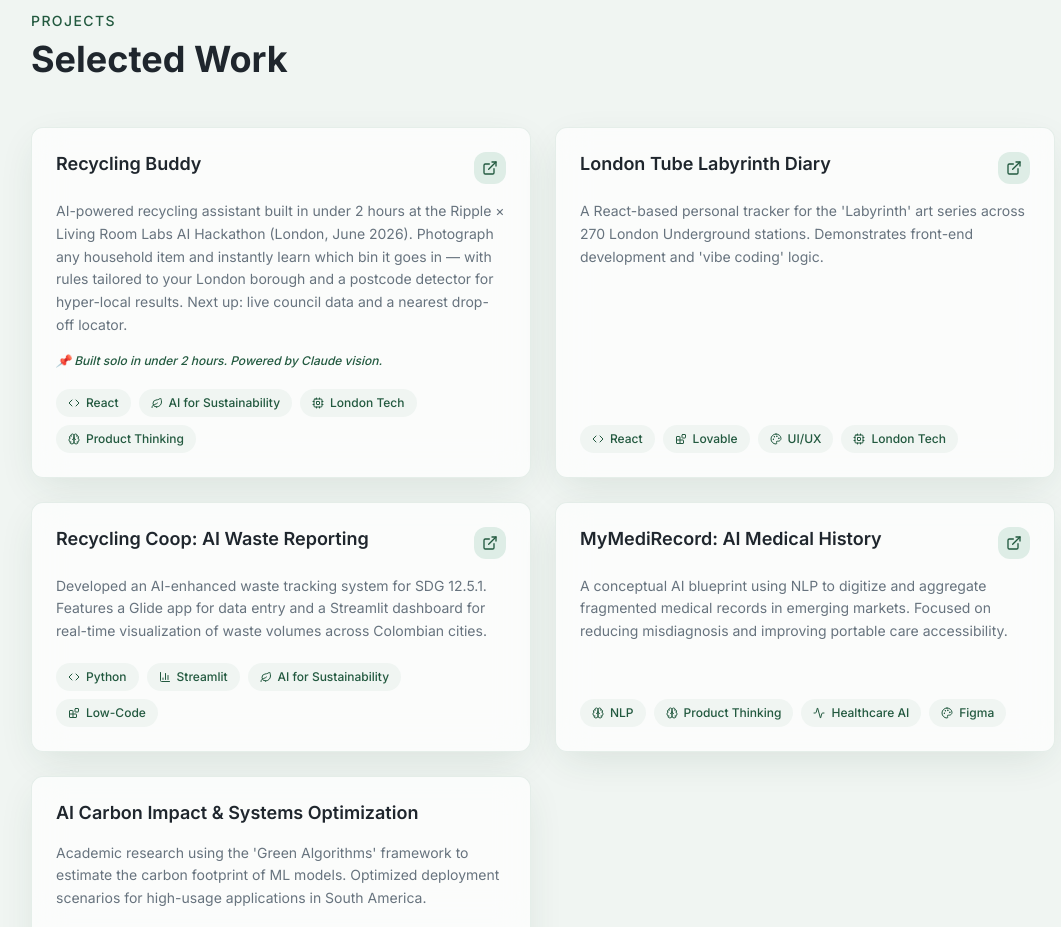
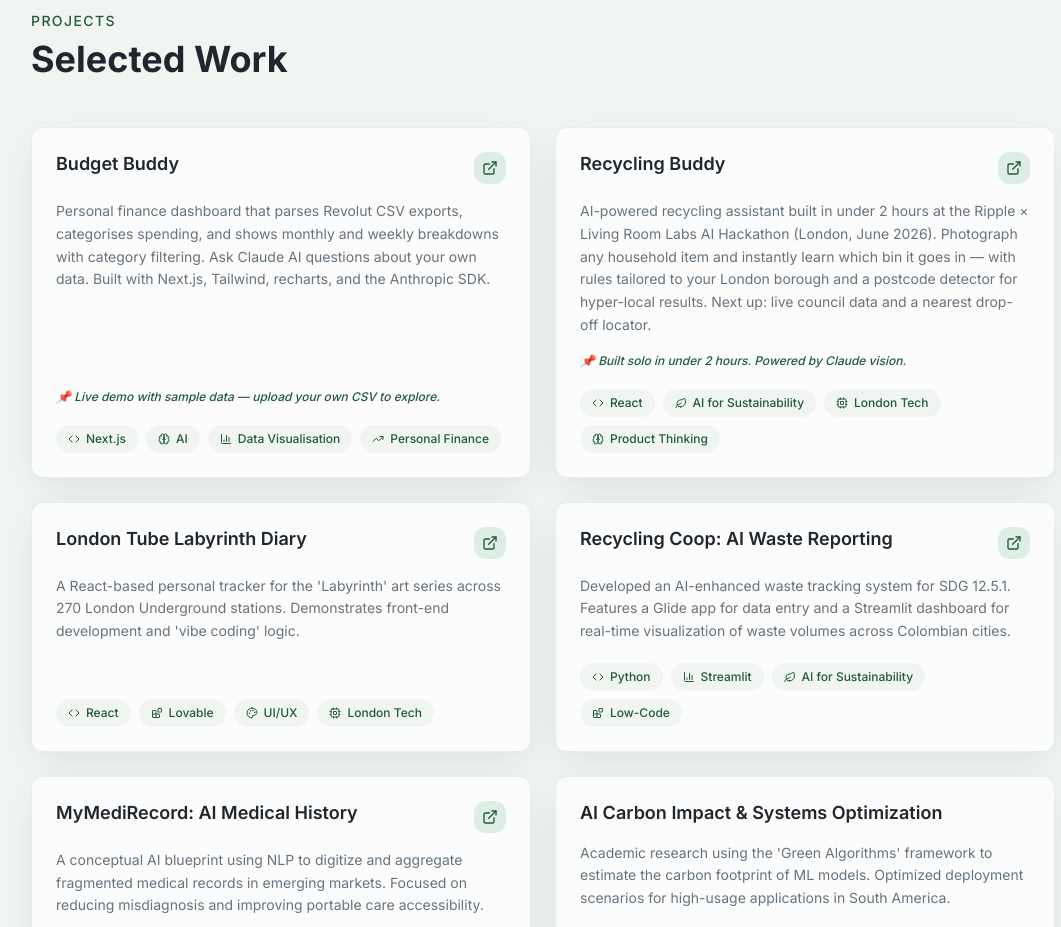
Before and after one commit to nserrano07/portfolio, a React (Vite) app: page / in a window 1280 px wide. Shown: the part 3060-3987 px from the top of the page, without its empty margins (97-1158 px from the left). Built offline with nearby package versions, Linux system fonts and the light colour scheme; the HTML template or start-up script is replaced by a standard one.

Commit message:
feat: add Budget Buddy to projects section
Co-Authored-By: Claude Sonnet 4.6 <noreply@anthropic.com>

```diff
--- a/src/components/portfolio/ProjectsSection.tsx
+++ b/src/components/portfolio/ProjectsSection.tsx
@@ -1,7 +1,11 @@
-import { ExternalLink, Code, Leaf, Brain, BarChart3, Palette, Blocks, Activity, Cpu } from "lucide-react";
+import { ExternalLink, Code, Leaf, Brain, BarChart3, Palette, Blocks, Activity, Cpu, TrendingUp } from "lucide-react";
 import { useScrollAnimation } from "@/hooks/useScrollAnimation";
 
 const tagIcons: Record<string, React.ElementType> = {
+  "Next.js": Code,
+  AI: Brain,
+  "Data Visualisation": BarChart3,
+  "Personal Finance": TrendingUp,
   React: Code,
   Lovable: Blocks,
   "UI/UX": Palette,
@@ -21,6 +25,14 @@ const tagIcons: Record<string, React.ElementType> = {
 };
 
 const projects = [
+  {
+    title: "Budget Buddy",
+    description:
+      "Personal finance dashboard that parses Revolut CSV exports, categorises spending, and shows monthly and weekly breakdowns with category filtering. Ask Claude AI questions about your own data. Built with Next.js, Tailwind, recharts, and the Anthropic SDK.",
+    link: "https://budget-buddy.nataliaserranoortiz.com",
+    tags: ["Next.js", "AI", "Data Visualisation", "Personal Finance"],
+    note: "Live demo with sample data — upload your own CSV to explore.",
+  },
   {
     title: "Recycling Buddy",
     description:
```
